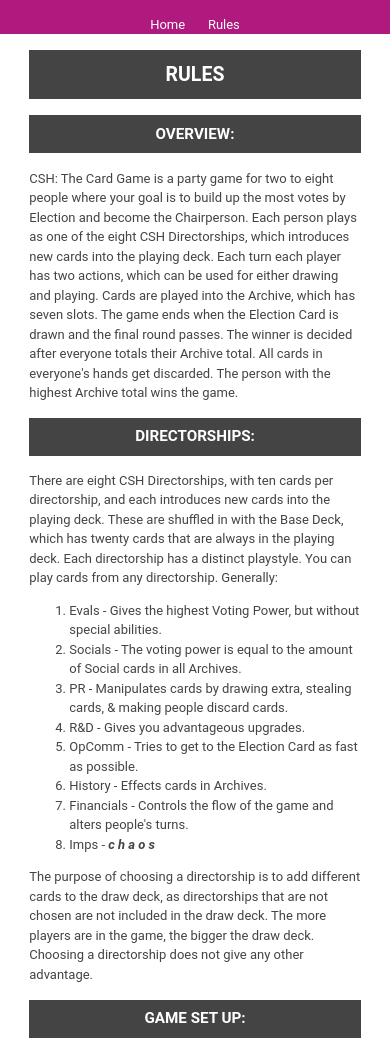
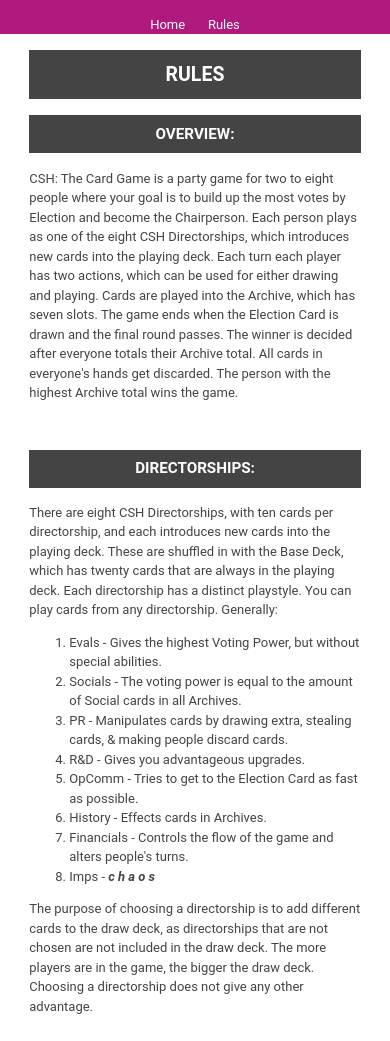
Before and after one commit to nhpedersen22/cardgame, a plain HTML site: page rules.html in a window 390 px wide. Shown: the part 59-1100 px from the top of the page. Drawn offline with Linux system fonts and the light colour scheme.

Commit message:
Fixed basic mobile support

```diff
--- a/rules.html
+++ b/rules.html
@@ -8,6 +8,8 @@
     <head>
         <meta charset="UTF-8">
         <meta http-equiv="X-UA-Compatible" content="IE=edge">
+        <meta name="viewport" content="width=device-width, initial-scale=1">
+
         <link href="styles/styles.css" rel="stylesheet">
 
         <title>The CSH Card Game</title>
@@ -32,7 +34,7 @@
                 </p>
             </section>
 
-            <section id="rules">
+            <section class="rules">
                 <section id="directorship" class="rules-topic">
                     <h3>Directorships:</h3>
                     <p>
--- a/styles/styles.css
+++ b/styles/styles.css
@@ -80,9 +80,29 @@ footer {
     background-color: #B0197E;
 }
 
+.rules {
+    margin-top: 2rem;
+
+    display: grid;
+    grid-template-columns: repeat(auto-fill, minmax(300px, .5fr));
+    grid-auto-flow: row;
+    gap: 2rem;
+    justify-content: center;
+}
+.rules > .rules-topic {
+    text-align: left;
+
+    border-radius: 25px;
+}
+@media (max-width: 768px) {
+    .rules {
+        grid-template-columns: 1fr; /* Single column per row */
+    }
+}
+
 
 /*////////// TEXT STYLINGS //////////*/
-h1, h2, h3, h4, h5, h6 {
+h1, h2, h3 {
     color: #FFFFFF;
 }
 
```
